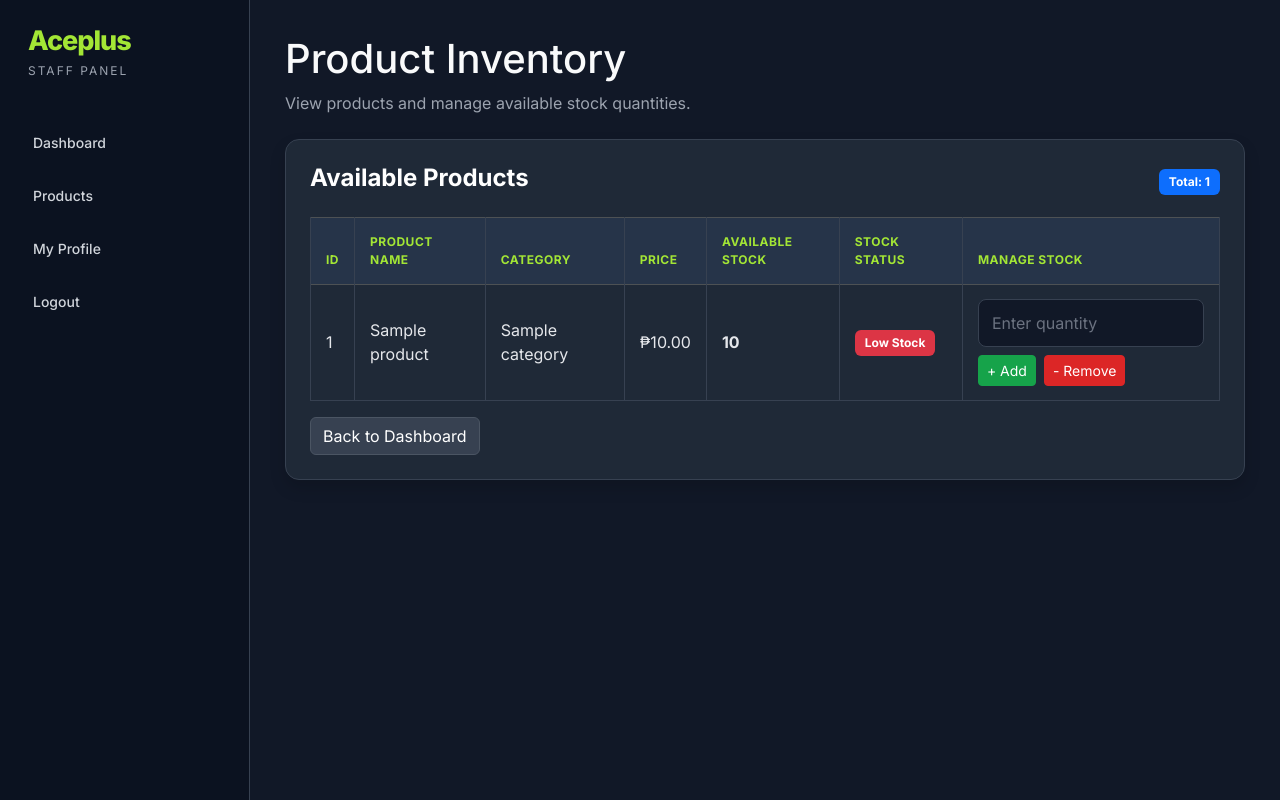
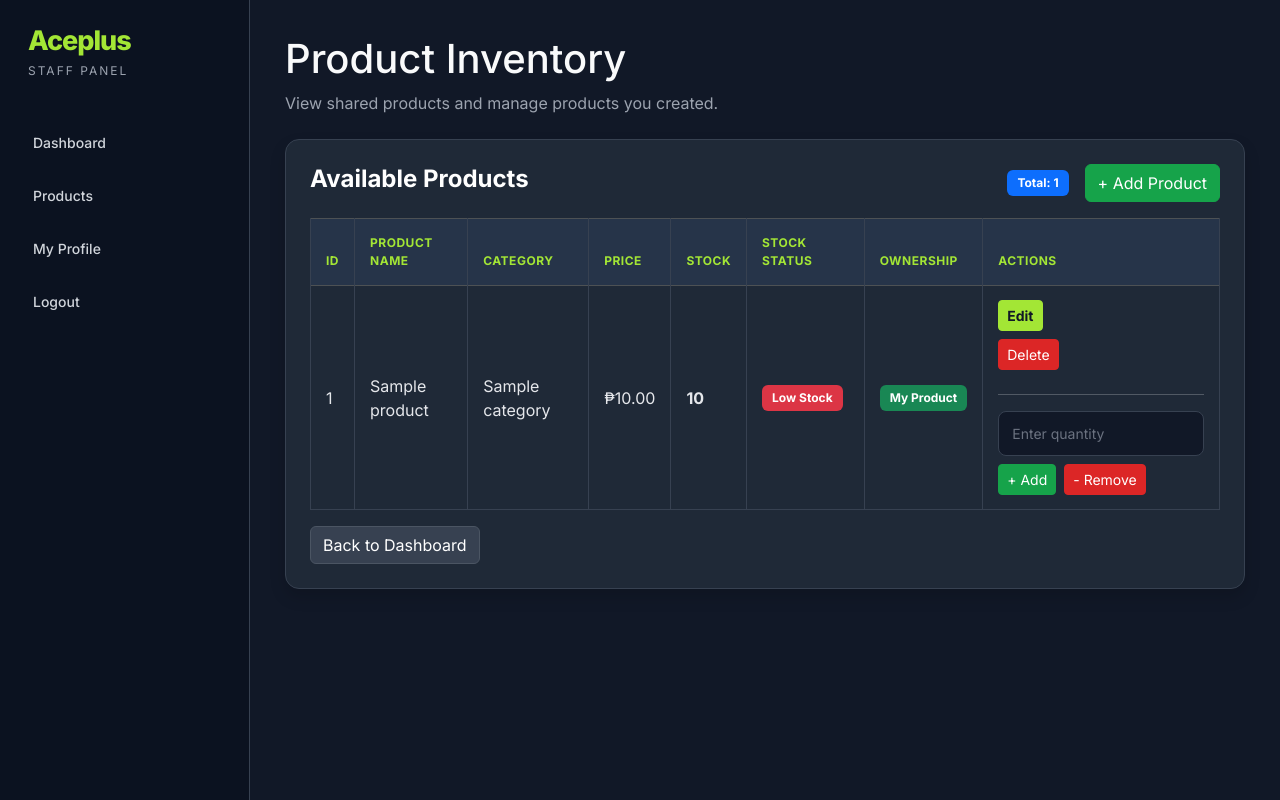
Before and after one commit to ICEbear-HUB/Final_webdev, a Symfony app: template templates/staff/products/index.html.twig in a window 1280 px wide. Run offline with Twig, Linux system fonts and the light colour scheme; the template is opened without the code that fills it: most values are stand-ins (such as "Sample title", 1, 10 or a date in 2020); some libraries are stand-ins or nearby versions.

Commit message:
update00

```diff
--- a/src/Security/UserChecker.php
+++ b/src/Security/UserChecker.php
@@ -3,6 +3,7 @@
 namespace App\Security;
 
 use App\Entity\User;
+use Symfony\Component\Security\Core\Authentication\Token\TokenInterface;
 use Symfony\Component\Security\Core\Exception\CustomUserMessageAccountStatusException;
 use Symfony\Component\Security\Core\User\UserCheckerInterface;
 use Symfony\Component\Security\Core\User\UserInterface;
@@ -18,7 +19,7 @@ class UserChecker implements UserCheckerInterface
         }
     }
 
-    public function checkPostAuth(UserInterface $user): void
+    public function checkPostAuth(UserInterface $user, ?TokenInterface $token = null): void
     {
         // No additional checks needed after authentication.
     }
--- a/templates/staff/products/index.html.twig
+++ b/templates/staff/products/index.html.twig
@@ -22,7 +22,7 @@
                     <a href="{{ path('staff_products') }}">Products</a>
                 </li>
                 <li>
-                    <a href="#">My Profile</a>
+                    <a href="{{ path('staff_profile') }}">My Profile</a>
                 </li>
                 <li>
                     <a href="{{ path('app_logout') }}">Logout</a>
@@ -36,21 +36,15 @@
         <h1>Product Inventory</h1>
 
         <p class="text-muted">
-            View products and manage available stock quantities.
+            View shared products and manage products you created.
         </p>
 
-        {# SUCCESS MESSAGES #}
         {% for message in app.flashes('success') %}
-            <div class="alert alert-success">
-                {{ message }}
-            </div>
+            <div class="alert alert-success">{{ message }}</div>
         {% endfor %}
 
-        {# ERROR MESSAGES #}
         {% for message in app.flashes('danger') %}
-            <div class="alert alert-danger">
-                {{ message }}
-            </div>
+            <div class="alert alert-danger">{{ message }}</div>
         {% endfor %}
 
         <div class="card shadow p-4 mt-4">
@@ -58,9 +52,16 @@
             <div class="d-flex justify-content-between align-items-center mb-3">
                 <h4>Available Products</h4>
 
+                <div class="d-flex align-items-center gap-3">
                     <span class="badge bg-primary">
                         Total: {{ products|length }}
                     </span>
+
+                    <a href="{{ path('staff_products_new') }}"
+                       class="btn btn-success">
+                        + Add Product
+                    </a>
+                </div>
             </div>
 
             <div class="table-responsive">
@@ -73,15 +74,18 @@
                             <th>Product Name</th>
                             <th>Category</th>
                             <th>Price</th>
-                            <th>Available Stock</th>
+                            <th>Stock</th>
                             <th>Stock Status</th>
-                            <th>Manage Stock</th>
+                            <th>Ownership</th>
+                            <th>Actions</th>
                         </tr>
                     </thead>
 
                     <tbody>
 
                         {% for product in products %}
+
+                            {% set isOwner = product.createdBy and product.createdBy.id == app.user.id %}
 
                             <tr>
                                 <td>{{ product.id }}</td>
@@ -102,22 +106,46 @@
 
                                 <td>
                                     {% if product.stock <= 10 %}
-                                        <span class="badge bg-danger">
-                                            Low Stock
-                                        </span>
+                                        <span class="badge bg-danger">Low Stock</span>
                                     {% elseif product.stock <= 30 %}
-                                        <span class="badge bg-warning text-dark">
-                                            Limited Stock
-                                        </span>
+                                        <span class="badge bg-warning text-dark">Limited Stock</span>
                                     {% else %}
-                                        <span class="badge bg-success">
-                                            In Stock
-                                        </span>
+                                        <span class="badge bg-success">In Stock</span>
                                     {% endif %}
                                 </td>
 
-                                {# ADD OR REMOVE STOCK #}
-                                <td style="min-width: 190px;">
+                                <td>
+                                    {% if isOwner %}
+                                        <span class="badge bg-success">My Product</span>
+                                    {% else %}
+                                        <span class="badge bg-secondary">Shared / Read Only</span>
+                                    {% endif %}
+                                </td>
+
+                                <td style="min-width: 220px;">
+
+                                    {% if isOwner %}
+
+                                        <a href="{{ path('staff_products_edit', {id: product.id}) }}"
+                                           class="btn btn-primary btn-sm mb-2">
+                                            Edit
+                                        </a>
+
+                                        <form method="POST"
+                                              action="{{ path('staff_products_delete', {id: product.id}) }}"
+                                              onsubmit="return confirm('Are you sure you want to delete this product?');">
+
+                                            <input type="hidden"
+                                                   name="_token"
+                                                   value="{{ csrf_token('delete_staff_product_' ~ product.id) }}">
+
+                                            <button type="submit"
+                                                    class="btn btn-danger btn-sm mb-2">
+                                                Delete
+                                            </button>
+                                        </form>
+
+                                        <hr>
 
                                         <form method="POST"
                                               action="{{ path('staff_product_stock_update', {id: product.id}) }}">
@@ -127,7 +155,7 @@
                                                 name="quantity"
                                                 min="1"
                                                 required
-                                            class="form-control mb-2"
+                                                class="form-control form-control-sm mb-2"
                                                 placeholder="Enter quantity"
                                             >
 
@@ -138,26 +166,30 @@
                                             >
 
                                             <div class="d-flex gap-2">
-
-                                            <button
-                                                type="submit"
+                                                <button type="submit"
                                                         name="operation"
                                                         value="add"
                                                         class="btn btn-success btn-sm">
                                                     + Add
                                                 </button>
 
-                                            <button
-                                                type="submit"
+                                                <button type="submit"
                                                         name="operation"
                                                         value="remove"
                                                         class="btn btn-danger btn-sm">
                                                     - Remove
                                                 </button>
-
                                             </div>
 
                                         </form>
+
+                                    {% else %}
+
+                                        <span class="text-muted small">
+                                            You can view this product but cannot edit it.
+                                        </span>
+
+                                    {% endif %}
 
                                 </td>
 
@@ -166,7 +198,7 @@
                         {% else %}
 
                             <tr>
-                                <td colspan="7" class="text-center text-muted">
+                                <td colspan="8" class="text-center text-muted">
                                     No products available.
                                 </td>
                             </tr>
```
Also changed, not shown: src/Entity/Product.php (+17 -0 lines), src/Migrations/Version20261114015638.php (added, +35 -0 lines), public/images/AppleFlavor.svg (renamed from public/images/Apple Flavor.svg), public/images/Mintflavor.svg (renamed from public/images/Mint flavor.svg), public/images/OrangeFlavor.svg (renamed from public/images/Orange Flavor.svg), 1 other file. Lines whose indentation alone changed are shown as unchanged.
